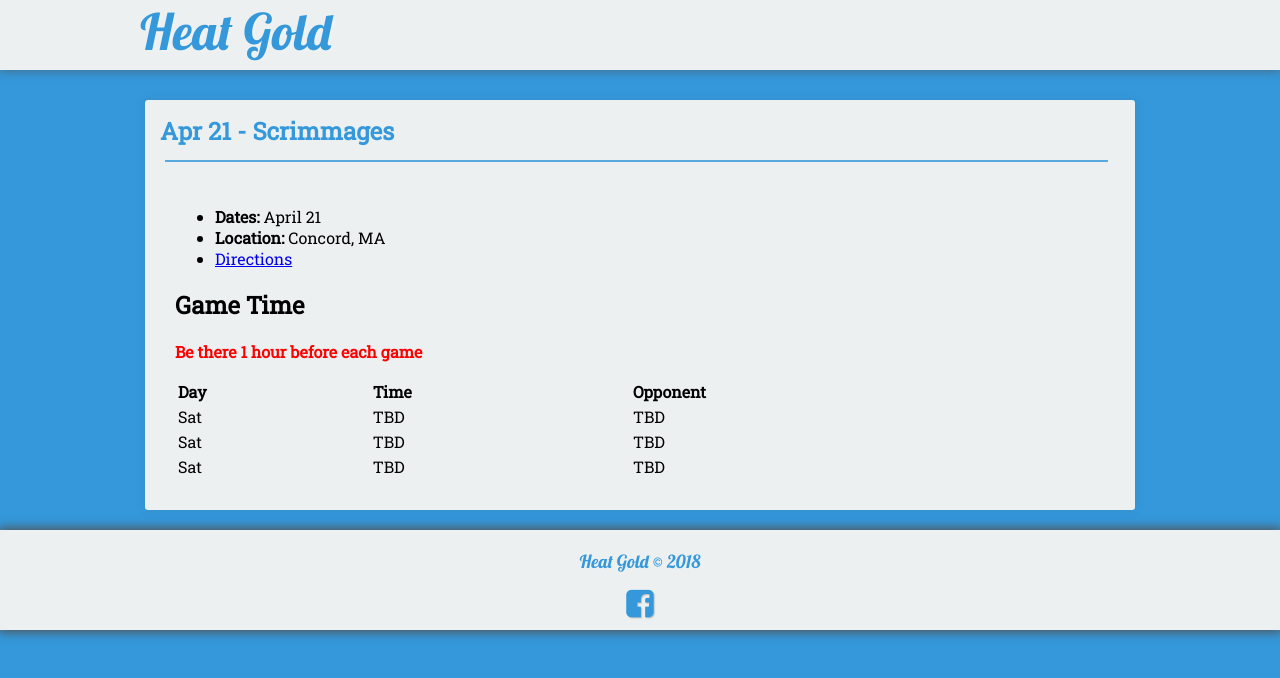
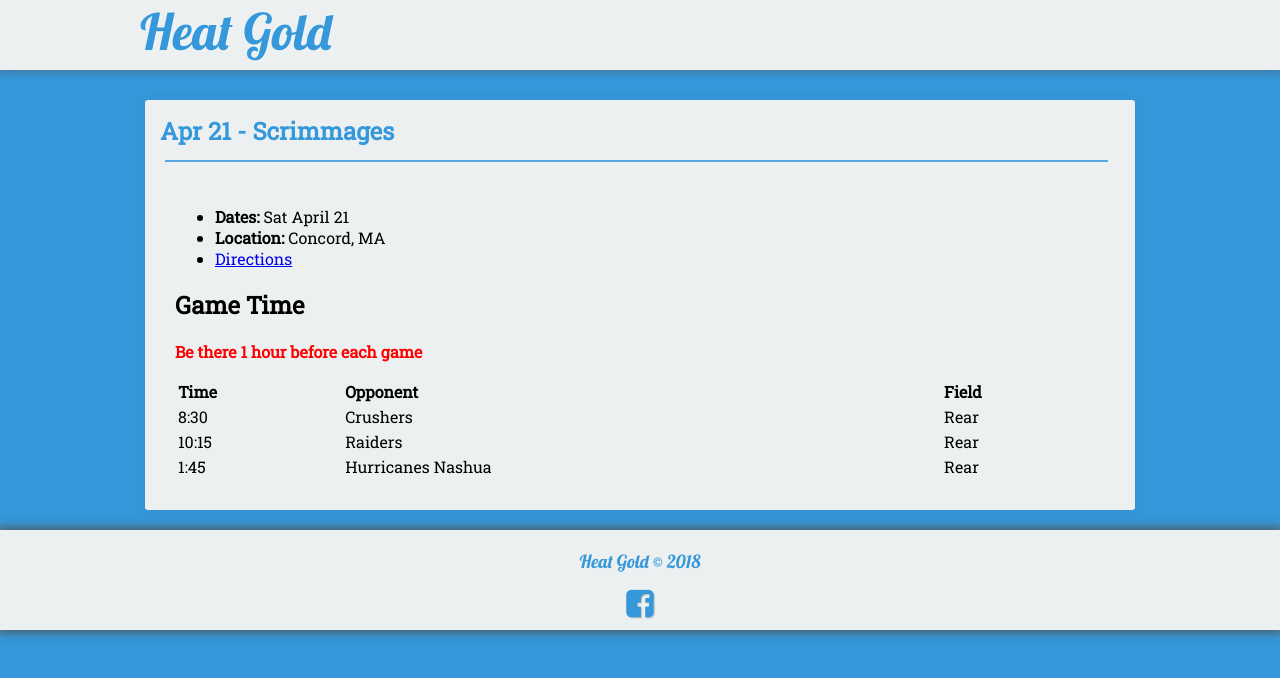
Before and after one commit to seanmerrow/ecf, a Jekyll site: the page built from _posts/2018-08-18-Apr-21-Scrimmages.md, in a window 1280 px wide. Shown: the top 678 px of the page. Built offline with Jekyll 4.4.1, drawn with Linux system fonts in a browser that asks for light colours; nearby versions of some CDN libraries.

Commit message:
Update 2018-08-18-Apr-21-Scrimmages.md

```diff
--- a/_posts/2018-08-18-Apr-21-Scrimmages.md
+++ b/_posts/2018-08-18-Apr-21-Scrimmages.md
@@ -16,8 +16,8 @@ category:
 
 <span style="color:red">**Be there 1 hour before each game**</span>
 
-| Day | Time | Opponent         |
-|:----|:-----|:-----------------|
-| Sat | TBD  | TBD |
-| Sat | TBD  | TBD |
-| Sat | TBD  | TBD |
+| Time  | Opponent          | Field |
+|:------|:------------------|:------|
+| 8:30  | Crushers          | Rear  |
+| 10:15 | Raiders           | Rear  |
+| 1:45  | Hurricanes Nashua | Rear  |
```
Also changed, not shown: other parts of _posts/2018-08-18-Apr-21-Scrimmages.md (+1 -1 lines).
